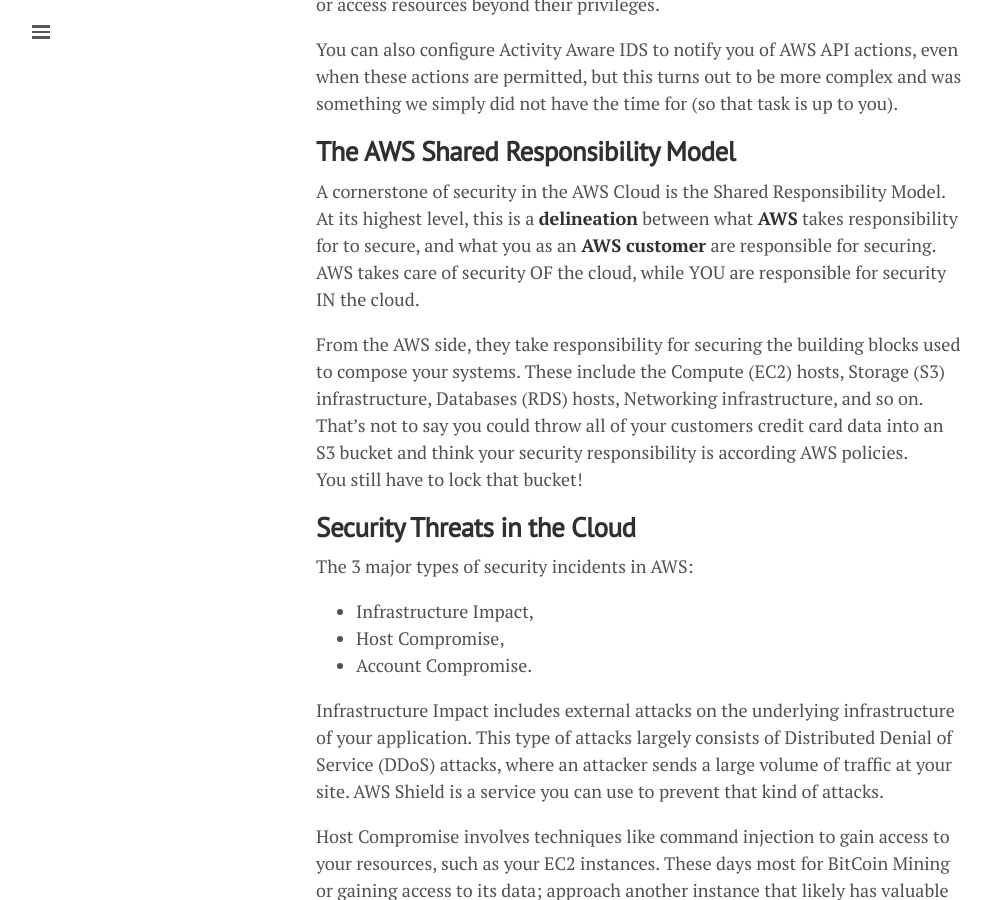
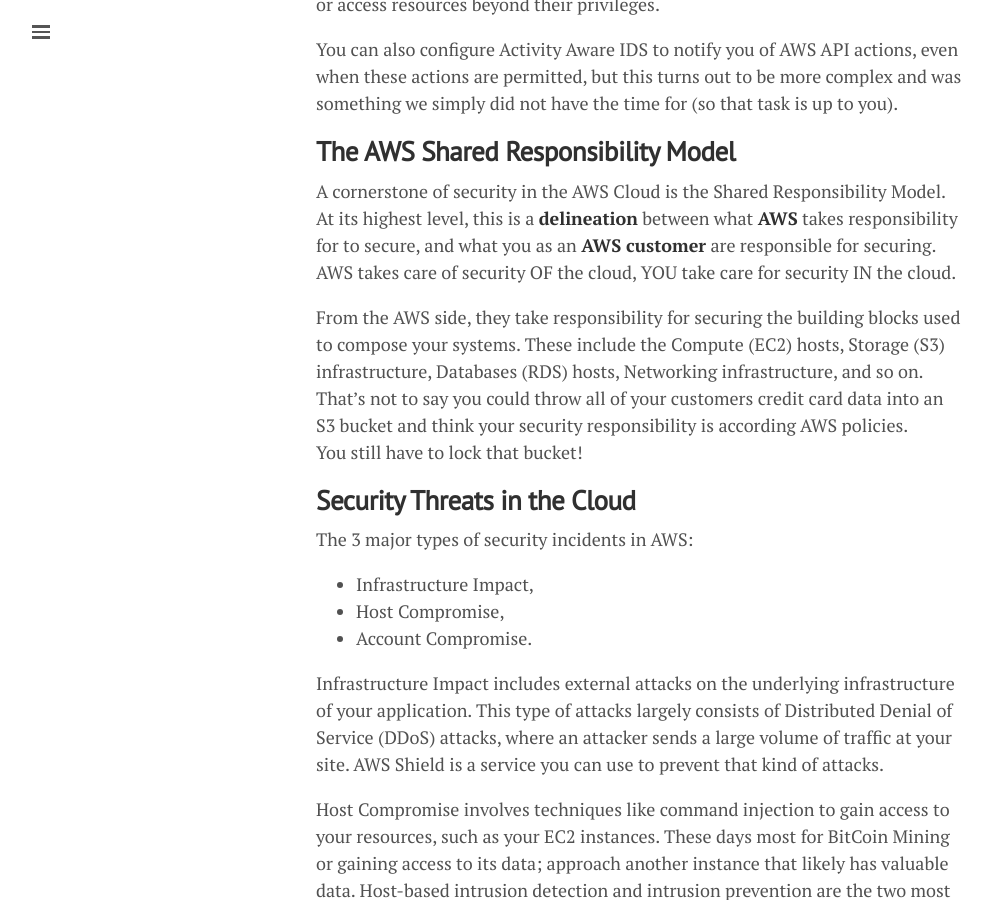
Before and after one commit to lgeurts/lgeurts.github.io, a Jekyll site: the page built from _posts/2021-11-02-activity-aware-ids-for-aws.md, in a window 1280 px wide and 900 px high, scrolled down 648 px. Shown: the whole window, without its empty margins (0-992 px from the left). Built offline with Jekyll 4.4.1, drawn with Linux system fonts in a browser that asks for light colours; nearby versions of some CDN libraries; comment, search, counter and statistics services are not loaded.

Commit message:
Update 2021-11-02-activity-aware-ids-for-aws.md

```diff
--- a/_posts/2021-11-02-activity-aware-ids-for-aws.md
+++ b/_posts/2021-11-02-activity-aware-ids-for-aws.md
@@ -18,7 +18,7 @@
 ## **The AWS Shared Responsibility Model**
 
 A cornerstone of security in the AWS Cloud is the Shared Responsibility Model. At its highest level, this is a **delineation** between what **AWS** takes responsibility for to secure, and what you as an **AWS customer** are responsible for securing.
-<br>AWS takes care of security OF the cloud, while YOU are responsible for security IN the cloud.
+<br>AWS takes care of security OF the cloud, YOU take care for security IN the cloud.
 
 From the AWS side, they take responsibility for securing the building blocks used to compose your systems. These include the Compute (EC2) hosts, Storage (S3) infrastructure, Databases (RDS) hosts, Networking infrastructure, and so on. That’s not to say you could throw all of your customers credit card data into an S3 bucket and think your security responsibility is according AWS policies.
 <br>You still have to lock that bucket!
```
